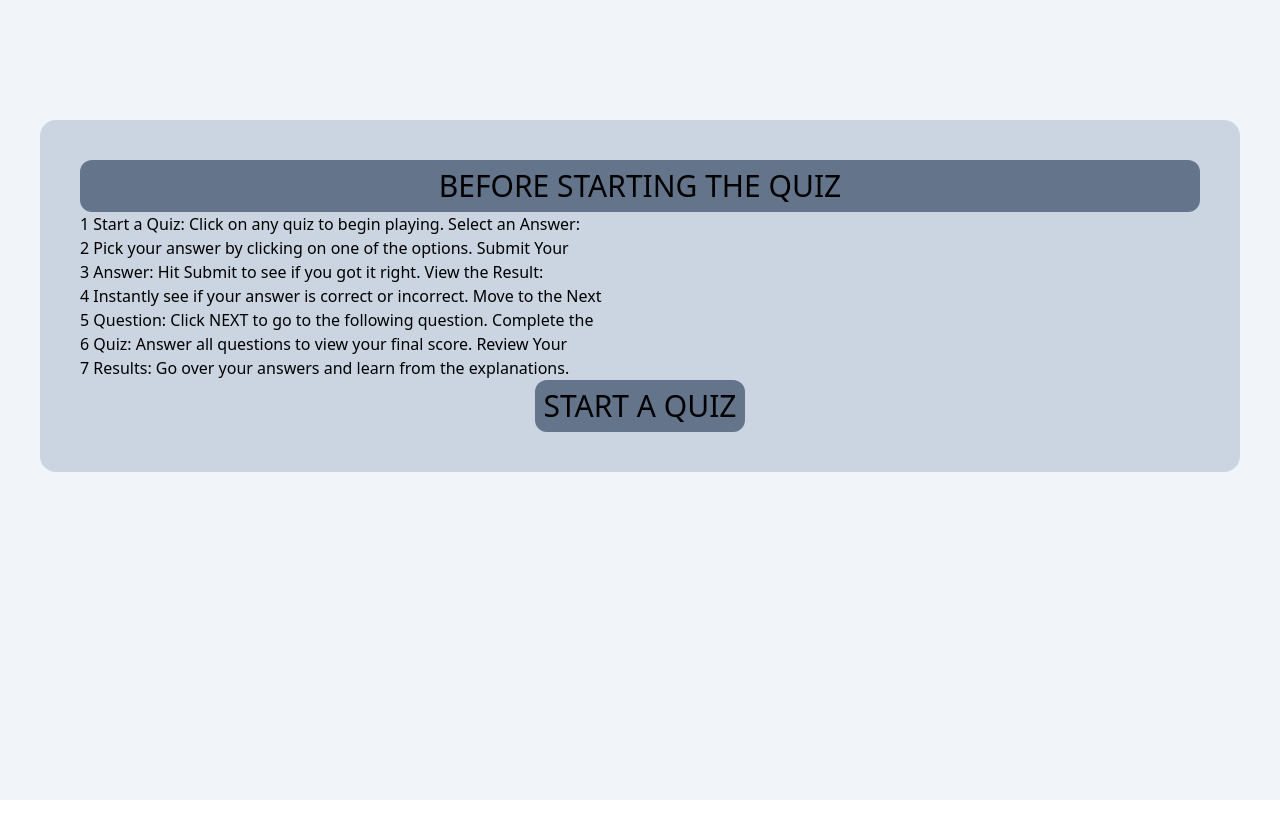
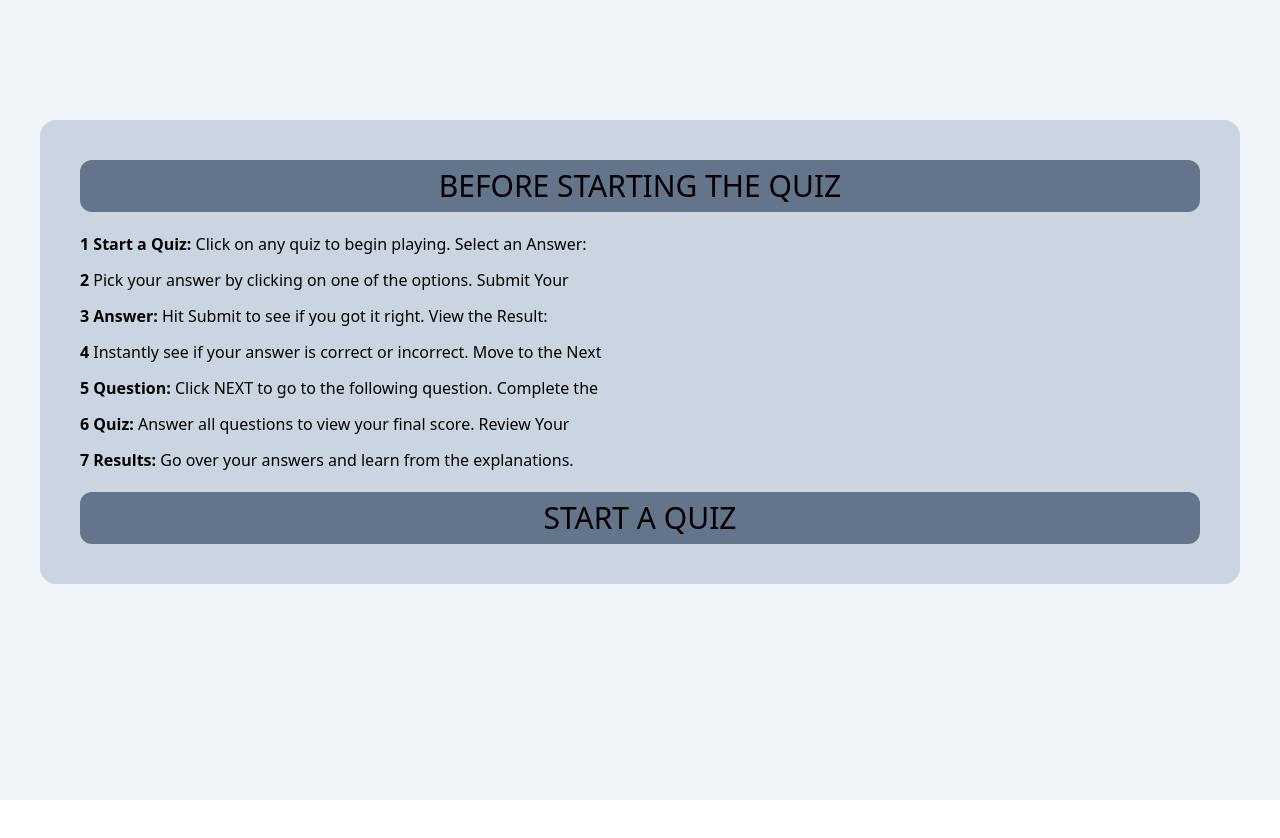
Before and after one commit to G-ourav/q_and_ans, a React (Create React App) app: page / in a window 1280 px wide. Shown: the top 838 px of the page. Built offline with nearby package versions, Linux system fonts and the light colour scheme; no server answers.

Commit message:
Update Start.jsx

```diff
--- a/src/screen/Start.jsx
+++ b/src/screen/Start.jsx
@@ -4,35 +4,40 @@ const Start = ({ setStart }) => {
   return (
     <div className=" h-full  w-screen p-10  ">
       <div
-        className=" p-10  bg-slate-300  rounded-2xl
+        className=" p-10 flex flex-col gap-5  bg-slate-300  rounded-2xl
    "
       >
         <p className=" bg-slate-500 rounded-xl p-2  uppercase  text-3xl">
           before starting the Quiz
         </p>
-        <div className="text-left">
+        <div className=" flex flex-col gap-3  text-left">
           <p>
-            1 Start a Quiz: Click on any quiz to begin playing. Select an
-            Answer:
+            <span className=" font-semibold">1 Start a Quiz:</span> Click on any quiz to begin
+            playing. Select an Answer:
           </p>
           <p>
-            2 Pick your answer by clicking on one of the options. Submit Your{" "}
+            <span className=" font-semibold">2 </span> Pick your answer by clicking on one of the
+            options. Submit Your{" "}
           </p>
           <p>
-            3 Answer: Hit Submit to see if you got it right. View the Result:{" "}
+            <span className=" font-semibold">3 Answer:</span> Hit Submit to see if you got it right.
+            View the Result:{" "}
           </p>
           <p>
-            4 Instantly see if your answer is correct or incorrect. Move to the
-            Next{" "}
+            <span className=" font-semibold">4 </span> Instantly see if your answer is correct or
+            incorrect. Move to the Next{" "}
           </p>
           <p>
-            5 Question: Click NEXT to go to the following question. Complete the{" "}
+            <span className=" font-semibold">5 Question:</span> Click NEXT to go to the following
+            question. Complete the{" "}
           </p>
           <p>
-            6 Quiz: Answer all questions to view your final score. Review Your{" "}
+            <span className=" font-semibold">6 Quiz:</span> Answer all questions to view your final
+            score. Review Your{" "}
           </p>
           <p>
-            7 Results: Go over your answers and learn from the explanations.{" "}
+            <span className=" font-semibold">7 Results:</span> Go over your answers and learn from
+            the explanations.{" "}
           </p>
         </div>
         <button
```
